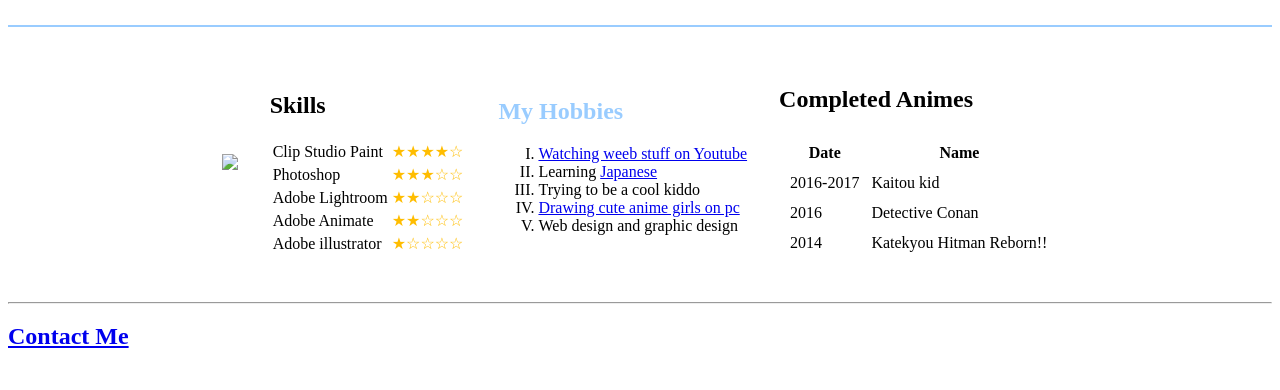
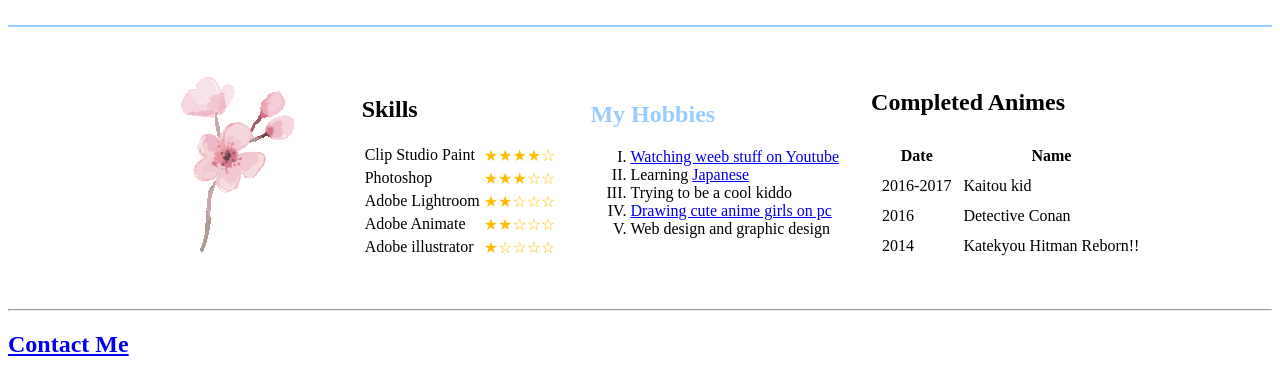
Before and after one commit to Haru-Kumo/cv-lol-, a plain HTML site: page index.html in a window 1280 px wide. Shown: the part 410-800 px from the top of the page. Drawn offline with Linux system fonts and the light colour scheme; the site is published under a folder, as on GitHub Pages, so addresses that start at the root find nothing.

Commit message:
Update index.html

```diff
--- a/index.html
+++ b/index.html
@@ -40,7 +40,7 @@
     <center>
       <table cellspacing="30">
         <tr>
-          <td><img src="/images/ezgif-1-fb2958b414.gif"></td>
+          <td><img src="cv-lol-/images/ezgif-1-fb2958b414.gif"></td>
           <td>
             <h2>Skills</h2>
             <table>
```
